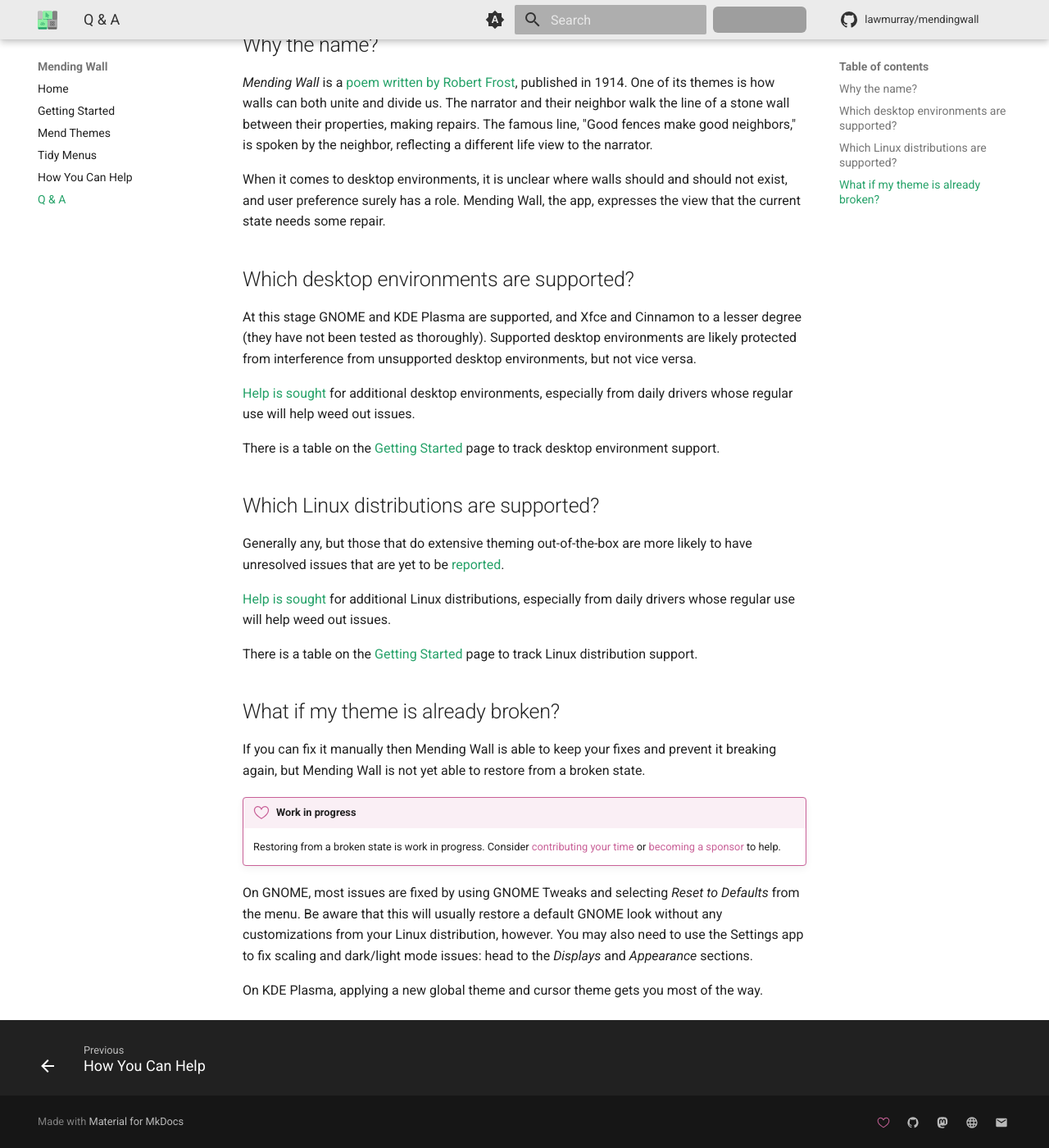
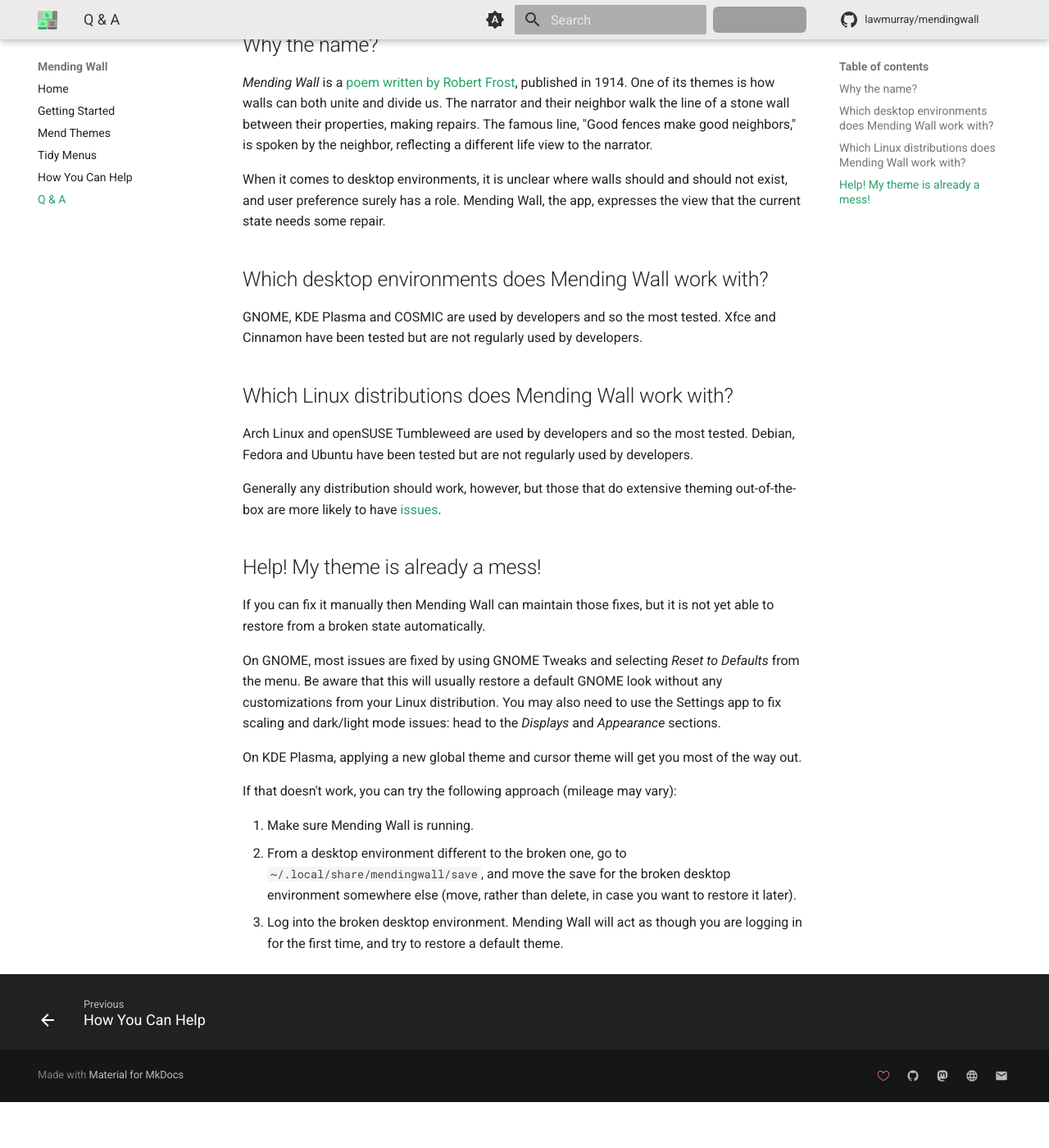
Before and after one commit to lawmurray/mendingwall, an MkDocs documentation site: the page built from docs/faq.md, in a window 1280 px wide and 1400 px high, scrolled down 143 px. Shown: the whole window at 82% size. Built offline with MkDocs 1.6.1 and Material for MkDocs 9.7.7, drawn with Linux system fonts in a browser that asks for light colours; comment, search, counter and statistics services are not loaded; after the commit the page ends 1487 px from its top, so only the background shows below that; grey boxes are pictures that could not be loaded.

Commit message:
Revisions to website.

```diff
--- a/docs/faq.md
+++ b/docs/faq.md
@@ -6,29 +6,26 @@
 
 When it comes to desktop environments, it is unclear where walls should and should not exist, and user preference surely has a role. Mending Wall, the app, expresses the view that the current state needs some repair.
 
-## Which desktop environments are supported?
+## Which desktop environments does Mending Wall work with?
 
-At this stage GNOME and KDE Plasma are supported, and Xfce and Cinnamon to a lesser degree (they have not been tested as thoroughly). Supported desktop environments are likely protected from interference from unsupported desktop environments, but not vice versa.
+GNOME, KDE Plasma and COSMIC are used by developers and so the most tested. Xfce and Cinnamon have been tested but are not regularly used by developers.
 
-[Help is sought](contributing.md) for additional desktop environments, especially from daily drivers whose regular use will help weed out issues.
+## Which Linux distributions does Mending Wall work with?
 
-There is a table on the [Getting Started](getting-started.md) page to track desktop environment support.
+Arch Linux and openSUSE Tumbleweed are used by developers and so the most tested. Debian, Fedora and Ubuntu have been tested but are not regularly used by developers.
 
-## Which Linux distributions are supported?
+Generally any distribution should work, however, but those that do extensive theming out-of-the-box are more likely to have [issues](https://github.com/lawmurray/mendingwall/issues).
 
-Generally any, but those that do extensive theming out-of-the-box are more likely to have unresolved issues that are yet to be [reported](https://github.com/lawmurray/mendingwall/issues).
+## Help! My theme is already a mess!
 
-[Help is sought](contributing.md) for additional Linux distributions, especially from daily drivers whose regular use will help weed out issues.
+If you can fix it manually then Mending Wall can maintain those fixes, but it is not yet able to restore from a broken state automatically.
 
-There is a table on the [Getting Started](getting-started.md) page to track Linux distribution support.
+On GNOME, most issues are fixed by using GNOME Tweaks and selecting *Reset to Defaults* from the menu. Be aware that this will usually restore a default GNOME look without any customizations from your Linux distribution. You may also need to use the Settings app to fix scaling and dark/light mode issues: head to the *Displays* and *Appearance* sections.
 
-## What if my theme is already broken?
+On KDE Plasma, applying a new global theme and cursor theme will get you most of the way out.
 
-If you can fix it manually then Mending Wall is able to keep your fixes and prevent it breaking again, but Mending Wall is not yet able to restore from a broken state.
+If that doesn't work, you can try the following approach (mileage may vary):
 
-!!! help "Work in progress"
-    Restoring from a broken state is work in progress. Consider [contributing your time](contributing.md) or [becoming a sponsor](https://github.com/sponsors/lawmurray) to help.
-
-On GNOME, most issues are fixed by using GNOME Tweaks and selecting *Reset to Defaults* from the menu. Be aware that this will usually restore a default GNOME look without any customizations from your Linux distribution, however. You may also need to use the Settings app to fix scaling and dark/light mode issues: head to the *Displays* and *Appearance* sections.
-
-On KDE Plasma, applying a new global theme and cursor theme gets you most of the way.
+1. Make sure Mending Wall is running.
+2. From a desktop environment different to the broken one, go to `~/.local/share/mendingwall/save`, and move the save for the broken desktop environment somewhere else (move, rather than delete, in case you want to restore it later).
+3. Log into the broken desktop environment. Mending Wall will act as though you are logging in for the first time, and try to restore a default theme.
```
Also changed, not shown: docs/getting-started.md (+0 -13 lines).
